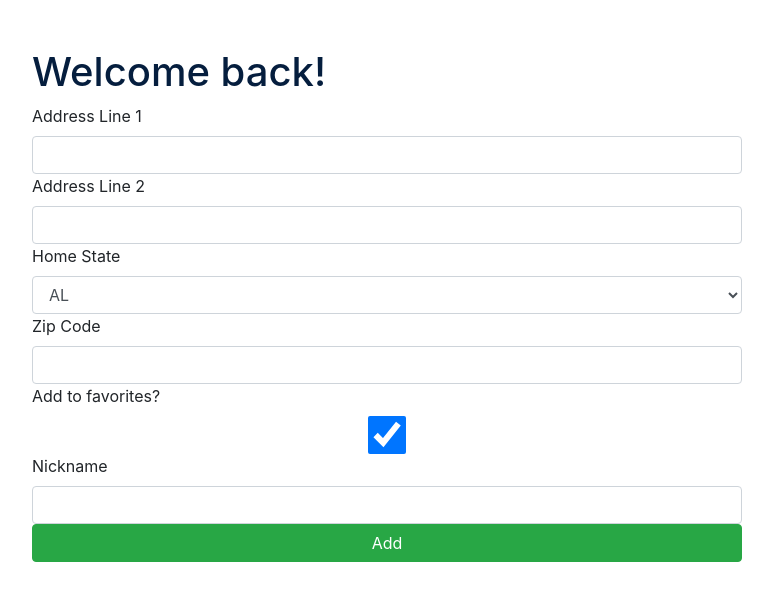
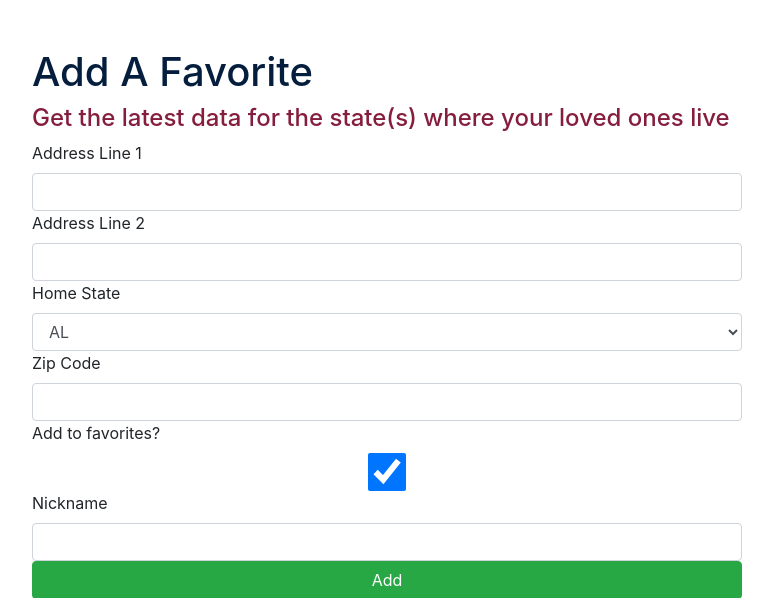
Before and after one commit to beckySchmitty/capstone_one, a Flask app: template templates/favorite/add_favorite.html in a window 1280 px wide. Shown: the part 56-654 px from the top of the page, without its empty margins (68-841 px from the left). Run offline with Flask 2, Linux system fonts and the light colour scheme; the template is opened without the code that fills it: values that come from a table or form of the project are taken from there, others are empty; some libraries are stand-ins or nearby versions.

Commit message:
updates to seed file and favorites routes

```diff
--- a/app.py
+++ b/app.py
@@ -70,7 +70,7 @@ def logout_user():
     session[CURR_USER_KEY] = None
 
 
-# ******************************************************************** Welcome / Resource / Email
+# ******************************************************************** Welcome
 
 @app.route('/')
 def welcome():
@@ -78,32 +78,6 @@ def welcome():
     user = find_user()
     return render_template('welcome.html', user=user)
 
-@app.route('/resources')
-def show_resources():
-    """shows resource page with email ability"""
-    curr_user = User.query.get(session[CURR_USER_KEY])
-    session_user = find_user()
-
-    if (session_user is None):
-        flash("Unauthorized access. Please sign up or login", "danger")
-        return redirect("/")
-
-
-    return render_template('resources.html', user=curr_user)
-
-@app.route("/email/<user_email>")
-def send_email(user_email):
-
-    msg = Message("COVID-19 Resources (myCOVIDNumber)",
-                  sender="beckySchmittyDev@gmail.com",
-                  recipients=[user_email])
-
-    msg.body = "CDC Home: https://www.cdc.gov/coronavirus/2019-ncov/index.html"
-    msg.html = "<p>CDC Home: https://www.cdc.gov/coronavirus/2019-ncov/index.html</p><p>Learn more about testing: https://www.cdc.gov/coronavirus/2019-ncov/symptoms-testing/testing.html</p><hr><p class='text-muted'>Data Source <a href='https://covidtracking.com/'>The COVID Tracking Project</a> | <a href='https://github.com/beckySchmitty'>beckySchmitty Github</a></p>"
-
-    mail.send(msg)
-    flash('Email sent, check your inbox', 'success')
-    return redirect('/dashboard')
 
 
 # ******************************************************************** USER ROUTES
@@ -124,7 +98,7 @@ def handle_signup():
             db.session.commit()
 
         except IntegrityError:
-            flash('Username already taken', 'danger')
+            flash('Please try again', 'danger')
             return render_template('/user/signup.html', form=form)
 
         user_login(new_user)
@@ -259,7 +233,7 @@ def handle_add_favorite_form(nickname):
 
     return render_template('/favorite/edit.html', form=form, nickname=nickname)
 
-@app.route('/favorite/edit', methods=["GET", "POST"])
+@app.route('/favorite/add', methods=["GET", "POST"])
 def handle_edit_favorite_form():
 
     curr_user = User.query.get(session[CURR_USER_KEY])
@@ -307,6 +281,35 @@ def handle_edit_favorite_form():
 
 
 
+# ************************************************************************* Resources
+
+
+@app.route('/resources')
+def show_resources():
+    """shows resource page with email ability"""
+    curr_user = User.query.get(session[CURR_USER_KEY])
+    session_user = find_user()
+
+    if (session_user is None):
+        flash("Unauthorized access. Please sign up or login", "danger")
+        return redirect("/")
+
+
+    return render_template('resources.html', user=curr_user)
+
+@app.route("/email/<user_email>")
+def send_email(user_email):
+
+    msg = Message("COVID-19 Resources (myCOVIDNumber)",
+                  sender="beckySchmittyDev@gmail.com",
+                  recipients=[user_email])
+
+    msg.body = "CDC Home: https://www.cdc.gov/coronavirus/2019-ncov/index.html"
+    msg.html = "<p><a href='https://www.cdc.gov/coronavirus/2019-ncov/index.html'>CDC Home</a></p><p><a href='https://www.cdc.gov/coronavirus/2019-ncov/symptoms-testing/testing.html'>Learn More About Testing</a></p><p><a href='https://www.cdc.gov/coronavirus/2019-ncov/symptoms-testing/symptoms.html'>Check Your Symptoms</a></p><p><a href='https://www.cdc.gov/coronavirus/2019-ncov/vaccines/index.html'>Learn About Vaccines</a></p><p><a href='https://www.cdc.gov/coronavirus/2019-ncov/if-you-are-sick/steps-when-sick.html'>What To Do If You're Sick</a></p><hr><p class='text-muted'>Data Source <a href='https://covidtracking.com/'>The COVID Tracking Project</a> | <a href='https://github.com/beckySchmitty'>beckySchmitty Github</a></p>"
+
+    mail.send(msg)
+    flash('Email sent, check your inbox', 'success')
+    return redirect('/dashboard')
 
 
 
--- a/forms.py
+++ b/forms.py
@@ -2,7 +2,7 @@ from flask_wtf import FlaskForm
 from wtforms import StringField, PasswordField, SelectField, FloatField, BooleanField
 from wtforms.validators import DataRequired, Length, InputRequired, Optional
 
-states = ['al', 'ak', 'az', 'ar', 'ca', 'co', 'ct', 'dc', 'de', 'fl', 'ga', 'hi', 'id', 'il', 'in', 'ia', 'ks', 'ky', 'la', 'me', 'md', 'ma', 'mi', 'mn', 'ms', 'mo', 'mt', 'ne', 'nv', 'nh', 'nj', 'nm', 'ny', 'nc', 'nd', 'oh', 'ok', 'or', 'pa', 'ri', 'sc', 'sd', 'tn', 'tx', 'ut', 'vt', 'va', 'wa', 'wv', 'wi', 'wy']
+states = ['al', 'ak', 'az', 'ar', 'ca', 'co', 'ct', 'dc', 'de', 'fl', 'ga', 'hi', 'id', 'il', 'in', 'ia', 'ks', 'ky', 'la', 'me', 'md', 'ma', 'mi', 'mn', 'ms', 'mo', 'mt', 'ne', 'nv', 'nh', 'nj', 'nm', 'ny', 'nc', 'nd', 'oh', 'ok', 'or', 'pa', 'ri', 'sc', 'sd', 'tn', 'tx', 'ut', 'vt', 'va', 'wa', 'wv', 'wi', 'wy', 'as', 'fm', 'mh', 'mp', 'pr', 'pw', 'vi' ]
 
 # /add correct email validators
 
--- a/models.py
+++ b/models.py
@@ -12,7 +12,9 @@ bcrypt = Bcrypt()
 
 
 class State(db.Model):
-    """State"""
+    """State
+
+    name is abbreviation since API only takes state abbrv"""
 
     __tablename__ = "states"
 
--- a/route_helpers.py
+++ b/route_helpers.py
@@ -16,7 +16,7 @@ def get_state_data(state):
     state_data = resp.json()
 
     # Update data to fit UI needs
-    state_data = format_for_UI(state_data, state, ['positiveIncrease', 'totalTestResultsIncrease', 'positive', 'hospitalizedCurrently', 'inIcuCurrently', 'onVentilatorCurrently', 'deathIncrease', 'death', 'recovered'], "homestate")
+    state_data = format_for_UI(state_data, state, ["positiveIncrease", "totalTestResultsIncrease", "positive", "hospitalizedCurrently", "inIcuCurrently", "onVentilatorCurrently", "deathIncrease", "death", "recovered"], "homestate")
 
     return state_data
 
@@ -28,7 +28,7 @@ def get_multi_state_data(user_favorites):
         state_data = resp.json()
 
         # Update data to fit UI needs
-        state_data = format_for_UI(state_data, address.state_name, ['positiveIncrease', 'hospitalizedCurrently', 'death'], address.nickname)
+        state_data = format_for_UI(state_data, address.state_name, ["positiveIncrease", "hospitalizedCurrently", "death"], address.nickname)
 
         multi_states_data.append(state_data)
 
@@ -62,7 +62,10 @@ def get_formatted_date(date):
 def add_commas(state_data, keys):
     """Add's commas to number from API"""
     for key in keys:
-        state_data[f"{key}"] = "{:,}".format(int((state_data[f"{key}"])))
+        if state_data[f"{key}"] is not None:
+            state_data[f"{key}"] = "{:,}".format(int((state_data[f"{key}"])))
+        else:
+            state_data[f"{key}"] = "data not available"
     return state_data
 
 us_states_dict = {
--- a/static/app.css
+++ b/static/app.css
@@ -153,7 +153,6 @@ th {
 
 /* ************************************** Footer */
 
-
 .footer {
     position: absolute;
     bottom: 0;
--- a/templates/favorite/add_favorite.html
+++ b/templates/favorite/add_favorite.html
@@ -5,7 +5,8 @@
 <div class="container">
     <div class="row">
       <div class="col-sm-8">
-          <h1>Welcome back!</h1>
+          <h1>Add A Favorite</h1>
+          <h4>Get the latest data for the state(s) where your loved ones live</h4>
       </div>
     </div>
     <div class="row">
--- a/templates/favorite/dashboard.html
+++ b/templates/favorite/dashboard.html
@@ -6,7 +6,8 @@
 <div class="container">
     <div class="row">
       <div class="col-sm-8">
-        <h1>{{user.username}}'s Favorites</h1>
+        <h1>{{user.username}}'s Favorites <a href="/favorite/add"><i class="fas fa-plus-circle"></i></a></h1>
+        <h4>Know the numbers to plan your travel or inform your loved ones</h4>
 
         {% for state in favorites_state_data %}
 
--- a/templates/resources.html
+++ b/templates/resources.html
@@ -58,7 +58,7 @@
       <hr>
       <h2>Want these resources in an email?</h2>
       <form action="/email/{{user.email}}" method="GET" >
-          <button class="btn btn-resources" type="submit">Email ME</button>
+          <button class="btn btn-resources" type="submit">Email Me</button>
       </form>
     </div>
 
--- a/templates/welcome.html
+++ b/templates/welcome.html
@@ -10,7 +10,7 @@
 
       <div class="col-sm">
 
-          <img class="responsive-welcome" src="https://thumbs.dreamstime.com/b/vector-isolated-element-black-white-coronavirus-virus-background-hand-drawn-doodle-style-vector-isolated-element-181464275.jpg" alt="covid germ">
+          <img class="responsive-welcome" src="https://cdn4.iconfinder.com/data/icons/corona-virus-4/512/Corona_corona_virus_coronavirus_disease_epidemic-512.png" alt="covid germ">
         </div>
 
 
```
Also changed, not shown: seed.py (+24 -14 lines).
